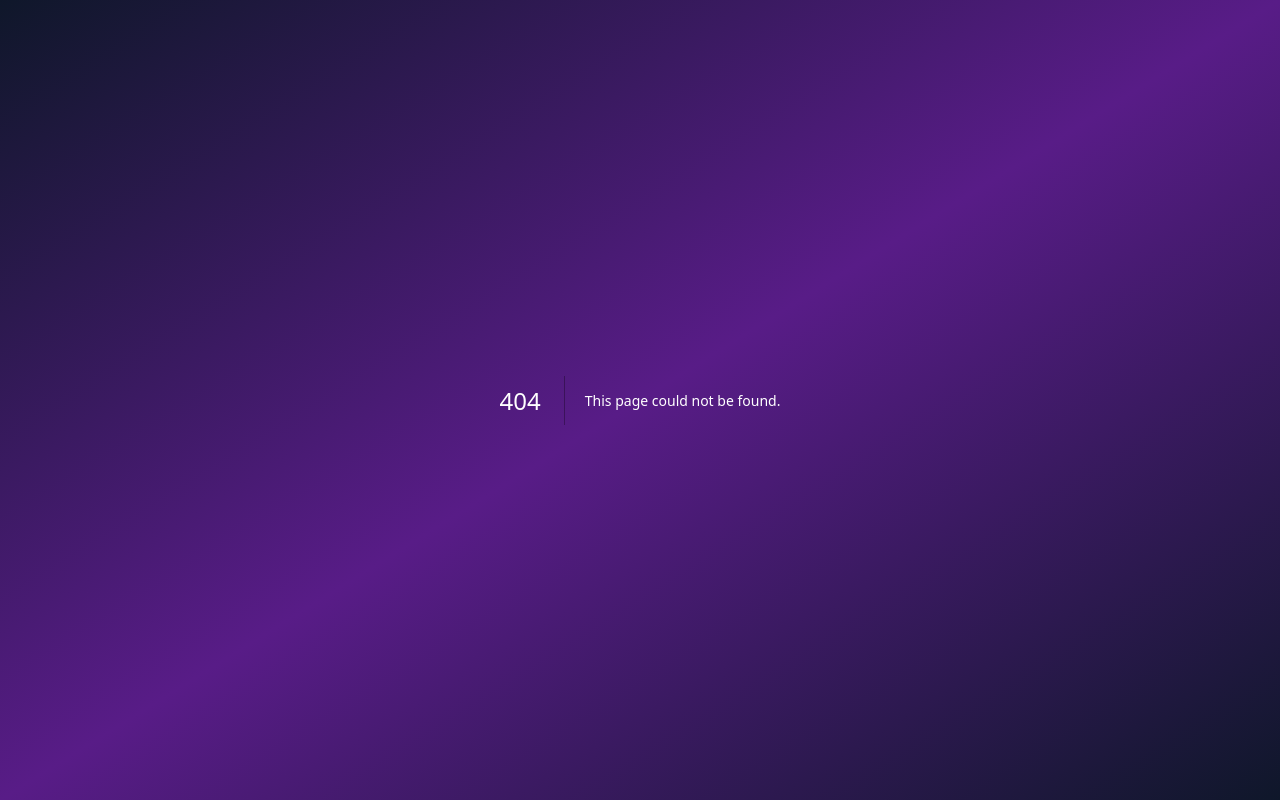
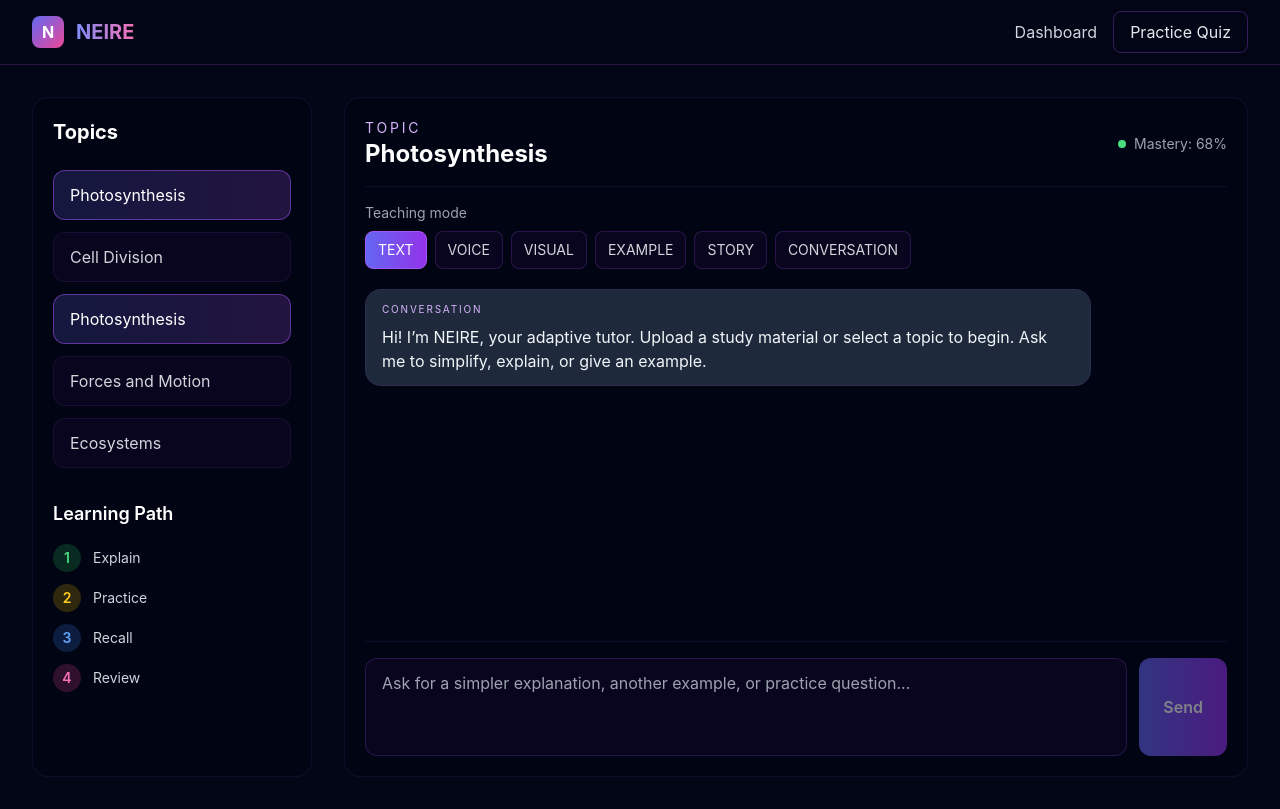
Before and after one commit to Mahlodiey/neire, a Next.js app: page /learn in a window 1280 px wide. Before the commit this address had no page. Built offline with nearby package versions, Linux system fonts and the light colour scheme.

Commit message:
Add adaptive learning tutor interface with topic sidebar, teaching modes, and chat-based explanations

```diff
--- /dev/null
+++ b/src/app/learn/layout.tsx
@@ -0,0 +1,3 @@
+export default function LearnLayout({ children }: { children: React.ReactNode }) {
+  return <>{children}</>;
+}
--- /dev/null
+++ b/src/app/learn/page.tsx
@@ -0,0 +1,212 @@
+import { useEffect, useState } from 'react';
+import Link from 'next/link';
+
+interface TutorMessage {
+  id: string;
+  role: 'user' | 'assistant';
+  content: string;
+  mode?: 'TEXT' | 'VOICE' | 'VISUAL' | 'EXAMPLE' | 'STORY' | 'CONVERSATION';
+}
+
+export default function LearnPage() {
+  const [messages, setMessages] = useState<TutorMessage[]>([
+    {
+      id: 'welcome',
+      role: 'assistant',
+      content:
+        'Hi! I’m NEIRE, your adaptive tutor. Upload a study material or select a topic to begin. Ask me to simplify, explain, or give an example.',
+      mode: 'CONVERSATION',
+    },
+  ]);
+  const [input, setInput] = useState('');
+  const [selectedTopic, setSelectedTopic] = useState('Photosynthesis');
+  const [activeMode, setActiveMode] = useState<'TEXT' | 'VOICE' | 'VISUAL' | 'EXAMPLE' | 'STORY' | 'CONVERSATION'>('TEXT');
+
+  const topics = [
+    'Photosynthesis',
+    'Cell Division',
+    'Photosynthesis',
+    'Forces and Motion',
+    'Ecosystems',
+  ];
+
+  const modes = ['TEXT', 'VOICE', 'VISUAL', 'EXAMPLE', 'STORY', 'CONVERSATION'];
+
+  const handleSend = () => {
+    if (!input.trim()) return;
+
+    const userMessage: TutorMessage = {
+      id: `user-${Date.now()}`,
+      role: 'user',
+      content: input,
+    };
+
+    const assistantResponse: TutorMessage = {
+      id: `assistant-${Date.now()}`,
+      role: 'assistant',
+      content: `Here’s a ${activeMode.toLowerCase()} explanation for ${selectedTopic}:\n\n${input}\n\nThink of it this way: the concept builds from a simple idea and becomes more complex as you connect it to real-world examples. If you want, I can simplify it, give a quick example, or turn it into a practice question.`,
+      mode: activeMode,
+    };
+
+    setMessages((prev) => [...prev, userMessage, assistantResponse]);
+    setInput('');
+  };
+
+  useEffect(() => {
+    if (input === '') {
+      return;
+    }
+  }, [input]);
+
+  return (
+    <div className="min-h-screen flex flex-col bg-slate-950">
+      <nav className="sticky top-0 z-50 backdrop-blur-md bg-slate-950/60 border-b border-purple-500/20">
+        <div className="max-w-7xl mx-auto px-4 sm:px-6 lg:px-8 h-16 flex items-center justify-between">
+          <div className="flex items-center space-x-3">
+            <div className="w-8 h-8 bg-gradient-to-br from-indigo-500 to-pink-500 rounded-lg flex items-center justify-center font-bold text-white">
+              N
+            </div>
+            <span className="text-xl font-bold bg-gradient-to-r from-indigo-400 to-pink-400 bg-clip-text text-transparent">
+              NEIRE
+            </span>
+          </div>
+          <div className="flex items-center gap-4">
+            <Link href="/dashboard" className="text-gray-300 hover:text-white transition">
+              Dashboard
+            </Link>
+            <button className="px-4 py-2 border border-purple-500/30 rounded-lg text-gray-200 hover:bg-purple-500/10 transition">
+              Practice Quiz
+            </button>
+          </div>
+        </div>
+      </nav>
+
+      <div className="max-w-7xl mx-auto flex-1 w-full px-4 sm:px-6 lg:px-8 py-8">
+        <div className="grid lg:grid-cols-[280px_minmax(0,1fr)] gap-8 h-[calc(100vh-120px)]">
+          {/* Sidebar */}
+          <aside className="bg-black/20 border border-purple-500/10 rounded-2xl p-5 overflow-hidden">
+            <h2 className="text-xl font-bold mb-6">Topics</h2>
+            <div className="space-y-3">
+              {topics.map((topic) => (
+                <button
+                  key={topic}
+                  onClick={() => setSelectedTopic(topic)}
+                  className={`w-full text-left px-4 py-3 rounded-xl border transition ${
+                    selectedTopic === topic
+                      ? 'bg-gradient-to-r from-indigo-500/20 to-purple-500/20 border-purple-500/50 text-white'
+                      : 'border-purple-500/10 bg-purple-900/10 text-gray-300 hover:border-purple-500/30'
+                  }`}
+                >
+                  {topic}
+                </button>
+              ))}
+            </div>
+
+            <div className="mt-8">
+              <h3 className="text-lg font-semibold mb-4">Learning Path</h3>
+              <div className="space-y-3">
+                {['Explain', 'Practice', 'Recall', 'Review'].map((item, index) => (
+                  <div key={item} className="flex items-center gap-3 text-sm text-gray-300">
+                    <div
+                      className={`w-7 h-7 rounded-full flex items-center justify-center font-semibold ${
+                        index === 0
+                          ? 'bg-green-500/20 text-green-400'
+                          : index === 1
+                          ? 'bg-yellow-500/20 text-yellow-400'
+                          : index === 2
+                          ? 'bg-blue-500/20 text-blue-400'
+                          : 'bg-pink-500/20 text-pink-400'
+                      }`}
+                    >
+                      {index + 1}
+                    </div>
+                    <span>{item}</span>
+                  </div>
+                ))}
+              </div>
+            </div>
+          </aside>
+
+          {/* Main Content */}
+          <main className="bg-black/20 border border-purple-500/10 rounded-2xl p-5 flex flex-col">
+            <div className="flex items-center justify-between mb-4 pb-4 border-b border-purple-500/10">
+              <div>
+                <p className="text-sm uppercase tracking-[0.2em] text-purple-300">Topic</p>
+                <h1 className="text-2xl font-bold">{selectedTopic}</h1>
+              </div>
+              <div className="flex items-center gap-2 text-sm text-gray-400">
+                <span className="inline-block w-2 h-2 rounded-full bg-green-400"></span>
+                Mastery: 68%
+              </div>
+            </div>
+
+            {/* Teaching Modes */}
+            <div className="mb-5">
+              <p className="text-sm text-gray-400 mb-2">Teaching mode</p>
+              <div className="flex flex-wrap gap-2">
+                {modes.map((mode) => (
+                  <button
+                    key={mode}
+                    onClick={() => setActiveMode(mode as typeof activeMode)}
+                    className={`px-3 py-2 rounded-lg text-sm border transition ${
+                      activeMode === mode
+                        ? 'bg-gradient-to-r from-indigo-500 to-purple-600 border-purple-500 text-white'
+                        : 'border-purple-500/20 bg-purple-900/10 text-gray-300 hover:border-purple-500/40'
+                    }`}
+                  >
+                    {mode}
+                  </button>
+                ))}
+              </div>
+            </div>
+
+            {/* Chat Panel */}
+            <div className="flex-1 overflow-y-auto space-y-4 pb-4 pr-2">
+              {messages.map((message) => (
+                <div
+                  key={message.id}
+                  className={`flex ${message.role === 'user' ? 'justify-end' : 'justify-start'}`}
+                >
+                  <div
+                    className={`max-w-[85%] rounded-2xl px-4 py-3 ${
+                      message.role === 'user'
+                        ? 'bg-gradient-to-r from-indigo-500 to-purple-600 text-white'
+                        : 'bg-slate-800 text-slate-100 border border-purple-500/10'
+                    }`}
+                  >
+                    {message.mode && message.role === 'assistant' && (
+                      <div className="text-[10px] uppercase tracking-[0.18em] text-purple-300 mb-2">
+                        {message.mode}
+                      </div>
+                    )}
+                    <p className="whitespace-pre-line">{message.content}</p>
+                  </div>
+                </div>
+              ))}
+            </div>
+
+            {/* Input Box */}
+            <div className="mt-4 border-t border-purple-500/10 pt-4">
+              <div className="flex gap-3">
+                <textarea
+                  value={input}
+                  onChange={(e) => setInput(e.target.value)}
+                  rows={3}
+                  placeholder="Ask for a simpler explanation, another example, or practice question..."
+                  className="flex-1 px-4 py-3 rounded-xl bg-purple-900/10 border border-purple-500/20 text-white placeholder-gray-400 focus:outline-none focus:border-purple-500/50 resize-none"
+                />
+                <button
+                  onClick={handleSend}
+                  disabled={!input.trim()}
+                  className="px-6 py-3 bg-gradient-to-r from-indigo-500 to-purple-600 rounded-xl font-semibold disabled:opacity-50 disabled:cursor-not-allowed hover:shadow-lg hover:shadow-purple-500/40 transition"
+                >
+                  Send
+                </button>
+              </div>
+            </div>
+          </main>
+        </div>
+      </div>
+    </div>
+  );
+}
```
